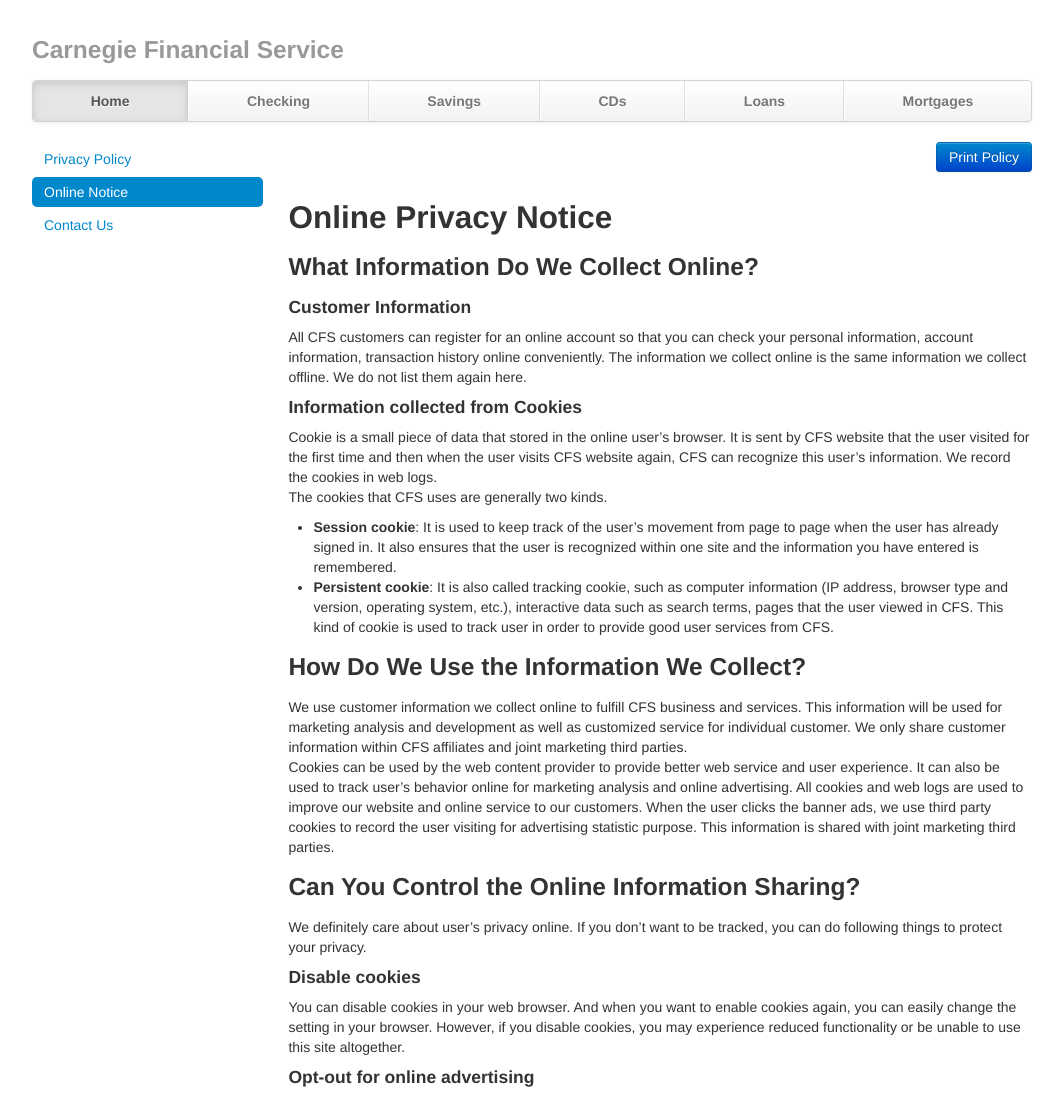
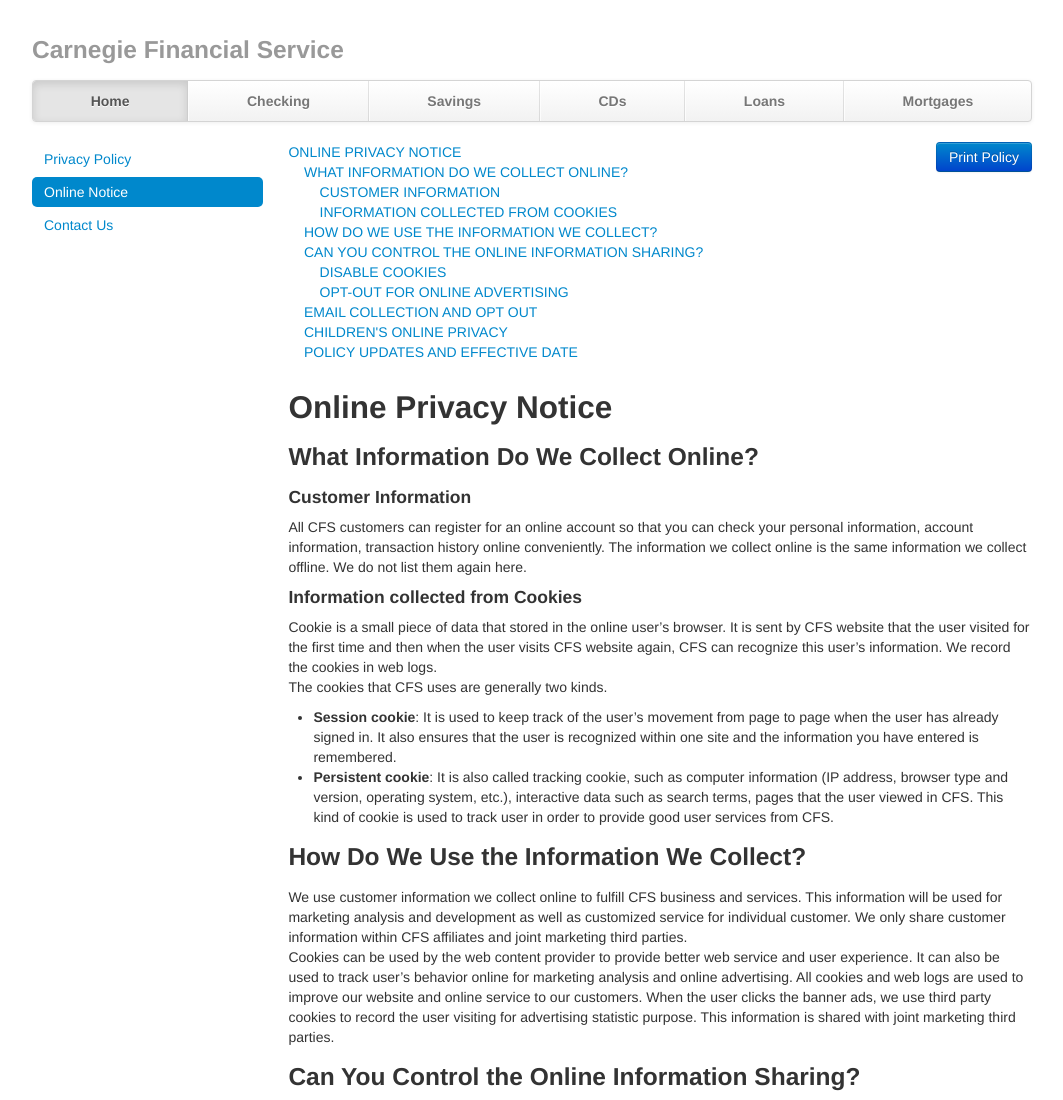
Before and after one commit to hhua/P3P-implementation, a website: page html/notice.html in a window 1280 px wide. Shown: the top 1100 px of the page, without its empty margins (108-1171 px from the left). Drawn offline with nearby package versions, Linux system fonts and the light colour scheme; files that its build step writes are made by us from their sources; files whose address does not match are found by name.

Commit message:
table of content

```diff
--- a/html/notice.html
+++ b/html/notice.html
@@ -91,6 +91,10 @@
 		color: white;
 		font-size: 20px;
 	  }
+
+	  #table_content a:hover{
+		text-decoration: none;
+	  }
     </style>
     <link href="bootstrap-responsive.css" rel="stylesheet">
 
@@ -135,19 +139,32 @@
 	  <div class="span9">
 	  <!-- Downloadable Print Version-->
 	  <div class="row-fluid" style="margin-bottom: 15px;">
-	  	<a class="btn btn-primary" href="PrivacyNotice.pdf" download="privacy_CFS.pdf" style="float:right;">Print Policy</a>
+		<div id="table_content" class="span9">
+			<a href="#online_notice">ONLINE PRIVACY NOTICE</a><br />
+			<a href="#collect_information">&nbsp;&nbsp;&nbsp;&nbsp;WHAT INFORMATION DO WE COLLECT ONLINE?</a><br />
+			<a href="#customer_information">&nbsp;&nbsp;&nbsp;&nbsp;&nbsp;&nbsp;&nbsp;&nbsp;CUSTOMER INFORMATION</a><br />
+			<a href="#information_cookies">&nbsp;&nbsp;&nbsp;&nbsp;&nbsp;&nbsp;&nbsp;&nbsp;INFORMATION COLLECTED FROM COOKIES</a><br />
+			<a href="#how_collect">&nbsp;&nbsp;&nbsp;&nbsp;HOW DO WE USE THE INFORMATION WE COLLECT?</a><br />
+			<a href="#control_sharing">&nbsp;&nbsp;&nbsp;&nbsp;CAN YOU CONTROL THE ONLINE INFORMATION SHARING?</a><br />
+			<a href="#disable_cookies">&nbsp;&nbsp;&nbsp;&nbsp;&nbsp;&nbsp;&nbsp;&nbsp;DISABLE COOKIES</a><br />
+			<a href="#opt_out">&nbsp;&nbsp;&nbsp;&nbsp;&nbsp;&nbsp;&nbsp;&nbsp;OPT-OUT FOR ONLINE ADVERTISING</a><br />
+			<a href="#email_collection">&nbsp;&nbsp;&nbsp;&nbsp;EMAIL COLLECTION AND OPT OUT</a><br />
+			<a href="#children_privacy">&nbsp;&nbsp;&nbsp;&nbsp;CHILDREN'S ONLINE PRIVACY</a><br />
+			<a href="#policy_update">&nbsp;&nbsp;&nbsp;&nbsp;POLICY UPDATES AND EFFECTIVE DATE</a><br />
+		</div>
+	  	<div class="span3"><a class="btn btn-primary pull-right" href="PrivacyNotice.pdf" download="privacy_CFS.pdf" style="float:right;">Print Policy</a></div>
 	  </div>
 
       <!-- Online Notice -->
       <div class="row-fluid">
-	  	<div><h2>Online Privacy Notice</h2></div>
+	  	<div id="online_notice"><h2>Online Privacy Notice</h2></div>
 
 		<div>
-			<h3>What Information Do We Collect Online?</h3>
-			<h4>Customer Information</h4>
+			<h3 id="collect_information">What Information Do We Collect Online?</h3>
+			<h4 id="customer_information">Customer Information</h4>
 			<p>All CFS customers can register for an online account so that you can check your personal information, account information, transaction history online conveniently. The information we collect online is the same information we collect offline. We do not list them again here.</p>
 
-			<h4>Information collected from Cookies</h4>
+			<h4 id="information_cookies">Information collected from Cookies</h4>
 			<p>
 			Cookie is a small piece of data that stored in the online user’s browser. It is sent by CFS website that the user visited for the first time and then when the user visits CFS website again, CFS can recognize this user’s information.  We record the cookies in web logs.<br />
 			The cookies that CFS uses are generally two kinds.
@@ -157,30 +174,30 @@
 				</ul>
 			</p>
 
-			<h3>How Do We Use the Information We Collect?</h3>
+			<h3 id="how_collect">How Do We Use the Information We Collect?</h3>
 			<p>
 We use customer information we collect online to fulfill CFS business and services. This information will be used for marketing analysis and development as well as customized service for individual customer. We only share customer information within CFS affiliates and joint marketing third parties.<br />
 Cookies can be used by the web content provider to provide better web service and user experience. It can also be used to track user’s behavior online for marketing analysis and online advertising. All cookies and web logs are used to improve our website and online service to our customers. When the user clicks the banner ads, we use third party cookies to record the user visiting for advertising statistic purpose. This information is shared with joint marketing third parties.
 			</p>
 
-			<h3>Can You Control the Online Information Sharing?</h3>
+			<h3 id="control_sharing">Can You Control the Online Information Sharing?</h3>
 			<p>We definitely care about user’s privacy online. If you don’t want to be tracked, you can do following things to protect your privacy. </p>
-			<h4>Disable cookies</h4>
+			<h4 id="disable_cookies">Disable cookies</h4>
 			<p>You can disable cookies in your web browser. And when you want to enable cookies again, you can easily change the setting in your browser. However, if you disable cookies, you may experience reduced functionality or be unable to use this site altogether.</p>
-			<h4>Opt-out for online advertising</h4>
+			<h4 id="opt_out">Opt-out for online advertising</h4>
 			<p>You can just choose to opt out for our online advertising tracking practice. You can make opt-out request by email, phone and mail. (Please check the ways listed in <a href="privacy.html">privacy notice</a>).</p>
 
-			<h3>Email Collection and Opt Out</h3>
+			<h3 id="email_collection">Email Collection and Opt Out</h3>
 			<p>All the users no mater registered online or not can send us email message. We will record these email addresses and contents to give our response and provide subscription service. This information is only used by CFS and its affiliates and not shared with any other third parties.
 If you don’t wish to receive our email, you can email us to tell us your opinion about opt-out or directly unsubscribe the email services in our websites by yourself.</p>
 
-			<h3>Children’s Online Privacy</h3>
+			<h3 id="children_privacy">Children’s Online Privacy</h3>
 			<p>
 				Carnegie Financial Services website is intended for use by persons over the age of 13. We do not want to collect information about children under the age of 13. We limit that there no information should be submitted to or posted on our Website by users under 13 years of age. Parents should have responsibility in their children’s use of the Internet, and to let them know the potential dangers of providing information about themselves over the Internet.<br />
 For more information about the Children’s Online Privacy Protection Act (COPPA), visit the FTC website: <a href="http://www.ftc.gov">www.ftc.gov</a>.
 			</p>
 
-			<h3>Policy Updates and Effective Date</h3>
+			<h3 id="policy_update">Policy Updates and Effective Date</h3>
 			<p>
 				Our Privacy Policy could be changed from time to time and the expiry is at least 1 day. This policy was last modified on June 4, 2013. Checking the effective date back when you need to determine whether there are any changes from this version.
 			</p>
```
Also changed, not shown: html/contactus.html (+1 -1 lines), html/privacy.html (+18 -8 lines).
